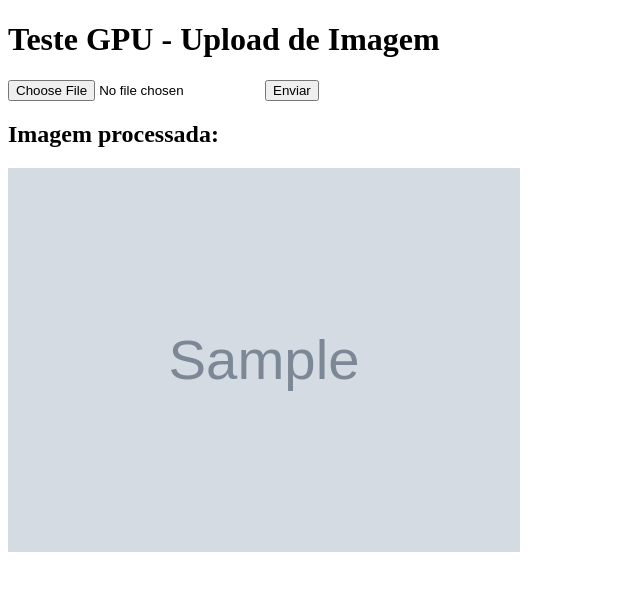
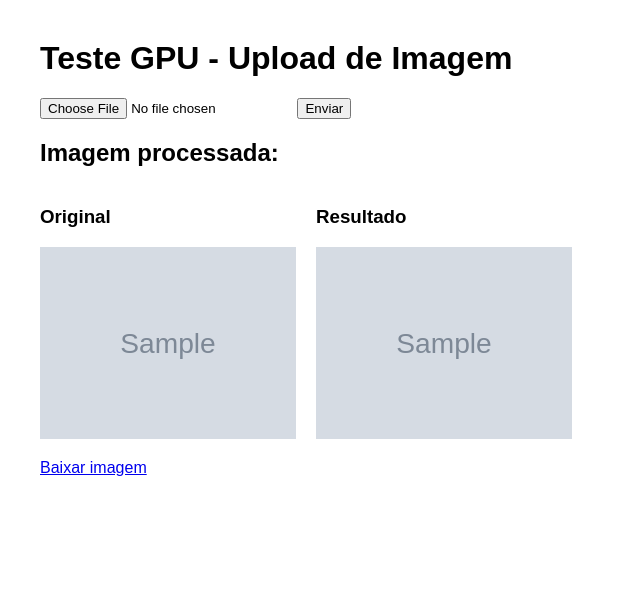
Before and after one commit to LimaVM/sitevia-AI, a Flask app: template templates/index.html in a window 1280 px wide. Shown: the top 591 px of the page, without its empty margins (0-640 px from the left). Run offline with Flask 3, Linux system fonts and the light colour scheme; the template is opened without the code that fills it: most values are stand-ins (such as "Sample title", 1, 10 or a date in 2020); grey boxes marked "Sample" are stand-in pictures.

Commit message:
Enhance web app with styling and CPU fallback

```diff
--- a/app.py
+++ b/app.py
@@ -1,4 +1,4 @@
-from flask import Flask, render_template, request, send_from_directory
+from flask import Flask, render_template, request
 import torch
 from PIL import Image
 import torchvision.transforms as transforms
@@ -9,7 +9,11 @@ UPLOAD_FOLDER = 'uploads'
 RESULT_FOLDER = 'static'
 app.config['UPLOAD_FOLDER'] = UPLOAD_FOLDER
 
-# Exemplo simples de transformação (converte para escala de cinza usando GPU)
+os.makedirs(UPLOAD_FOLDER, exist_ok=True)
+os.makedirs(RESULT_FOLDER, exist_ok=True)
+
+device = 'cuda' if torch.cuda.is_available() else 'cpu'
+
 transform = transforms.Compose([
     transforms.Resize((512, 512)),
     transforms.Grayscale(num_output_channels=3),
@@ -19,6 +23,7 @@ transform = transforms.Compose([
 @app.route('/', methods=['GET', 'POST'])
 def index():
     result_image = None
+    original_image = None
     if request.method == 'POST':
         if 'image' in request.files:
             file = request.files['image']
@@ -27,9 +32,8 @@ def index():
                 file.save(filepath)
 
                 img = Image.open(filepath).convert('RGB')
-                img_tensor = transform(img).unsqueeze(0).to('cuda')
+                img_tensor = transform(img).unsqueeze(0).to(device)
 
-                # Exemplo simples: só manda a imagem de volta, já redimensionada e cinza
                 output_img = img_tensor.squeeze().cpu().permute(1, 2, 0).numpy()
                 output_img = (output_img * 255).astype('uint8')
                 output = Image.fromarray(output_img)
@@ -37,8 +41,9 @@ def index():
                 output_path = os.path.join(RESULT_FOLDER, 'result.jpg')
                 output.save(output_path)
                 result_image = output_path
+                original_image = filepath
 
-    return render_template('index.html', result_image=result_image)
+    return render_template('index.html', result_image=result_image, original_image=original_image)
 
 if __name__ == '__main__':
     app.run(host='0.0.0.0', port=45600, debug=True)
--- /dev/null
+++ b/static/styles.css
@@ -0,0 +1,18 @@
+body {
+    font-family: Arial, sans-serif;
+    margin: 40px;
+}
+
+img {
+    max-width: 100%;
+    height: auto;
+}
+
+.container {
+    display: flex;
+    gap: 20px;
+}
+
+.result {
+    margin-top: 20px;
+}
--- a/templates/index.html
+++ b/templates/index.html
@@ -2,6 +2,7 @@
 <html>
 <head>
     <title>GPU Web Test</title>
+    <link rel="stylesheet" href="/static/styles.css">
 </head>
 <body>
     <h1>Teste GPU - Upload de Imagem</h1>
@@ -10,8 +11,20 @@
         <button type="submit">Enviar</button>
     </form>
     {% if result_image %}
+    <div class="result">
         <h2>Imagem processada:</h2>
-        <img src="{{ result_image }}" width="512">
+        <div class="container">
+            <div>
+                <h3>Original</h3>
+                <img src="{{ original_image }}" width="256">
+            </div>
+            <div>
+                <h3>Resultado</h3>
+                <img src="{{ result_image }}" width="256">
+            </div>
+        </div>
+        <p><a href="/{{ result_image }}" download>Baixar imagem</a></p>
+    </div>
     {% endif %}
 </body>
 </html>
```
Also changed, not shown: README.md (added).
